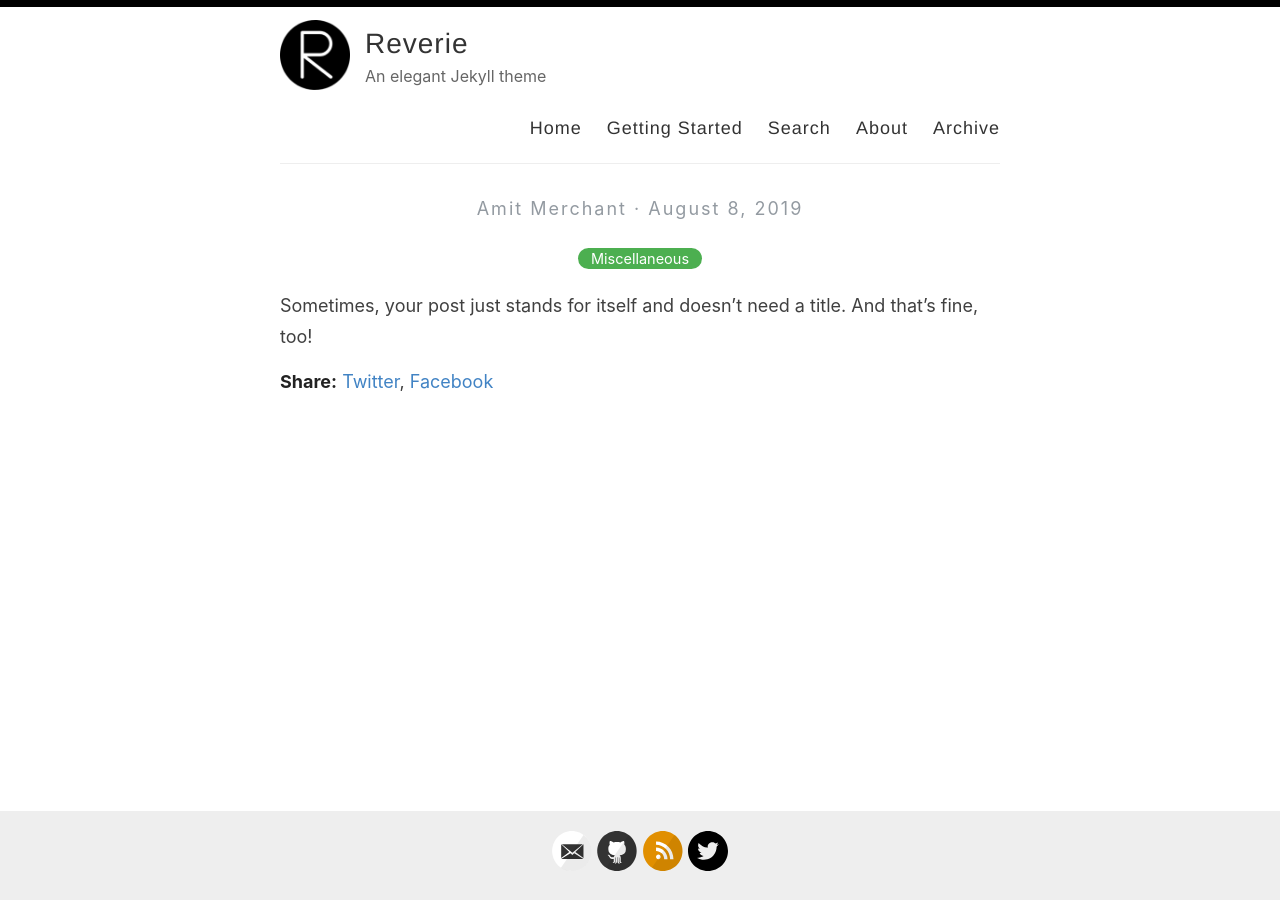
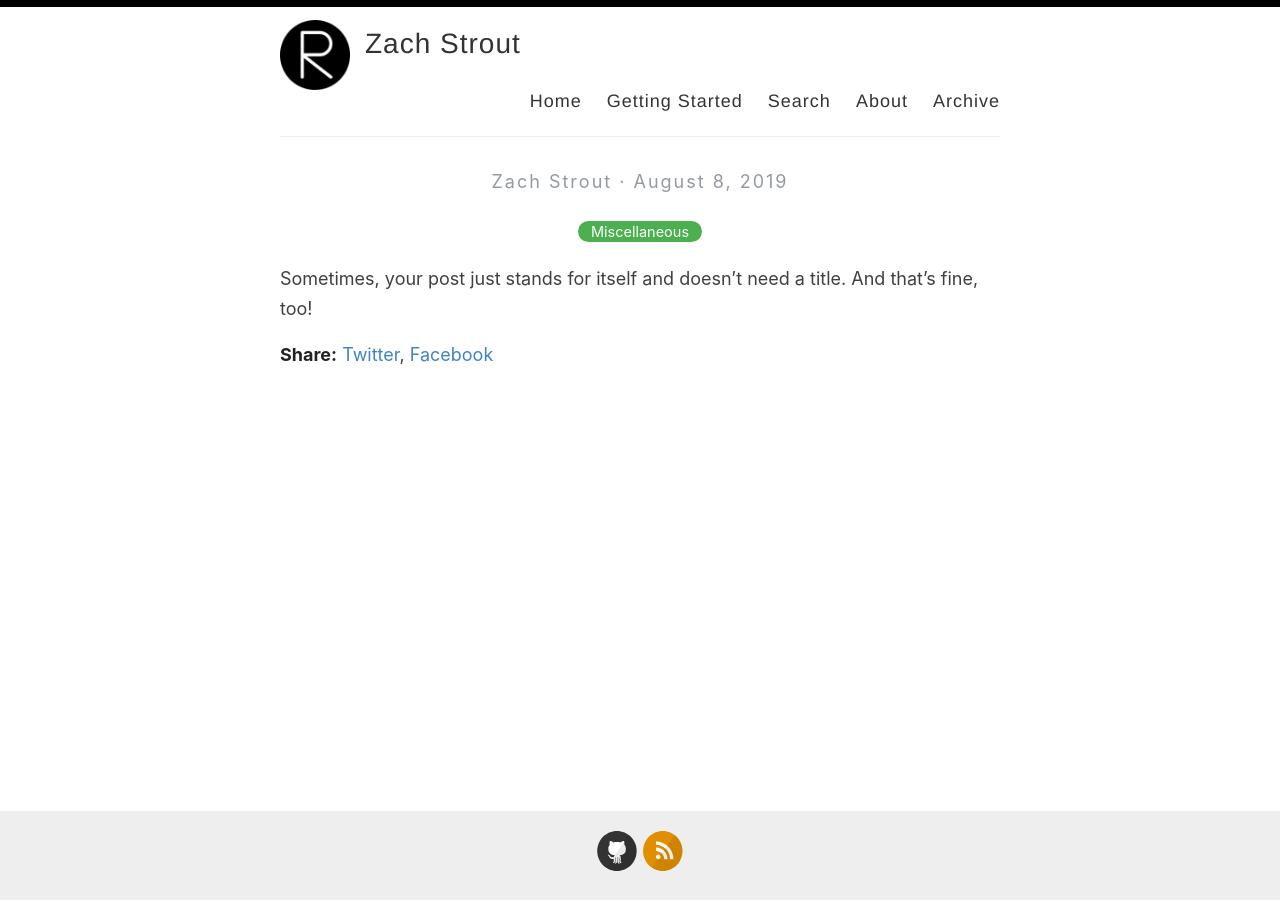
Before and after one commit to RTnhN/RTnhN.github.io, a Jekyll site: the page built from _posts/2019-08-08-no-title-posts.md, in a window 1280 px wide. Built offline with Jekyll 4.4.1, drawn with Linux system fonts in a browser that asks for light colours; comment, search, counter and statistics services are not loaded.

Commit message:
Fix config

```diff
--- a/_config.yml
+++ b/_config.yml
@@ -3,13 +3,13 @@
 #
 
 # Name of your site (displayed in the header)
-name: Reverie
+name: Zach Strout
 
 # Name of the author
-author: Amit Merchant
+author: Zach Strout
 
 # Short bio or description (displayed in the header)
-description: An elegant Jekyll theme
+description:
 
 # URL of your avatar or profile pic (you could use your GitHub profile pic)
 avatar: /images/reverie.png
@@ -21,15 +21,15 @@ avatar: /images/reverie.png
 # Includes an icon in the footer for each username you enter
 footer-links:
   dribbble:
-  email: amit.d.merchant@gmail.com
+  email:
   facebook:
   flickr:
-  github: amitmerchant1990/reverie
+  github: RTnhN
   instagram:
   linkedin:
   pinterest:
   rss: rss
-  twitter: amit_merchant
+  twitter:
   stackoverflow:
   youtube: # channel/<your_long_string> or user/<user-name>
   googleplus: # anything in your profile username that comes after plus.google.com/
@@ -38,7 +38,7 @@ footer-links:
 
 # Enter your Disqus shortname (not your username) to enable commenting on posts
 # You can find your shortname on the Settings page of your Disqus account
-disqus:
+disqus: zachstrout
 
 # Enter your Google Analytics web tracking code (e.g. UA-2110908-2) to activate tracking
 google_analytics: UA-43339302-11
```
Also changed, not shown: 1 other file.
